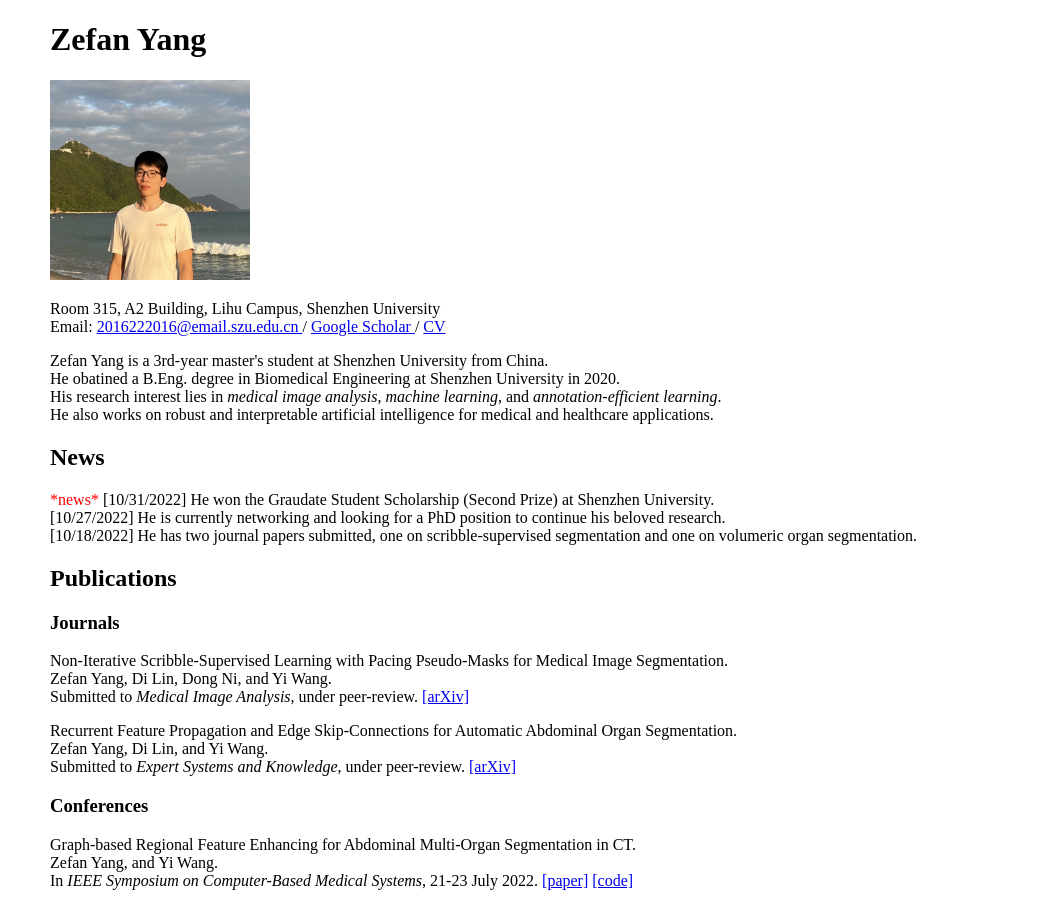
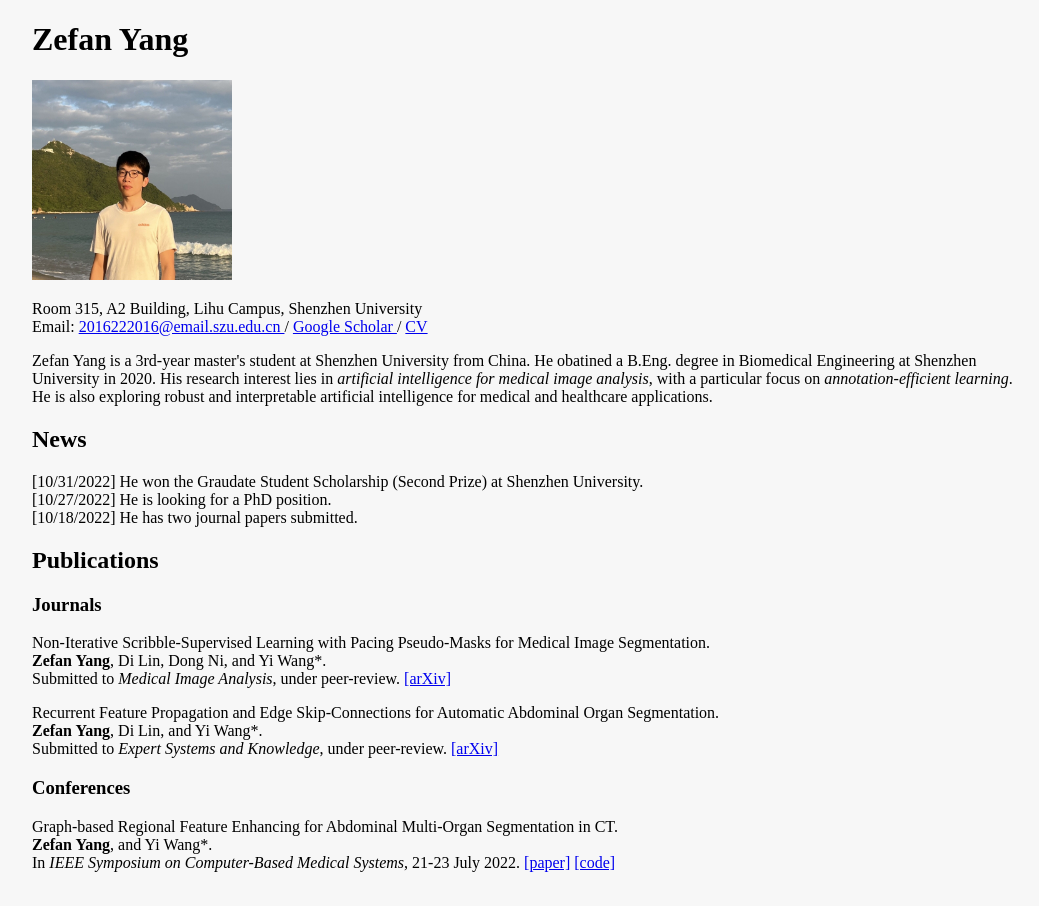
Before and after one commit to zefanyang/zefanyang.github.io, a plain HTML site: page index.html in a window 1280 px wide. Shown: the whole page, without its empty margins (108-1147 px from the left). Drawn offline with Linux system fonts and the light colour scheme.

Commit message:
update profile

```diff
--- a/index.html
+++ b/index.html
@@ -3,10 +3,11 @@
 	<head>
 		<title>Zefan Yang</title>
 		<link rel="icon" href="images/szu.png" width="16" height="16">
+		<link rel="stylesheet" href="style.css">
 	</head>
 
 	<body>
-		<div style="margin-left:150px">
+		<div class="container">
 			<header>
 			<h1> Zefan Yang </h1>
 			</header>
@@ -20,27 +21,22 @@
 			</p>
 
 			<p>
-			Zefan Yang is a 3rd-year master's student at Shenzhen University from China. <br>
-			He obatined a B.Eng. degree in Biomedical Engineering at Shenzhen University in 2020. <br>
-			His research interest lies in <i>medical image analysis</i>, <i>machine learning</i>,
-			and <i>annotation-efficient learning</i>. <br> He also works on robust and interpretable
-			artificial intelligence for medical and healthcare applications.
+			Zefan Yang is a 3rd-year master's student at Shenzhen University from China.
+			He obatined a B.Eng. degree in Biomedical Engineering at Shenzhen University in 2020.
+			His research interest lies in <i>artificial intelligence for medical image analysis</i>,
+			with a particular focus on <i>annotation-efficient learning</i>. He is also exploring robust
+			and interpretable artificial intelligence for medical and healthcare applications.
 			</p>
 
-		</div>
-
-		<div style="margin-left:150px">
 			<header>
 			<h2> News </h2>
 			</header>
 			<p>
-			<font color="red">*news*</font> [10/31/2022] He won the Graudate Student Scholarship (Second Prize) at Shenzhen University. <br>
-			[10/27/2022] He is currently networking and looking for a PhD position to continue his beloved research. <br>
-			[10/18/2022] He has two journal papers submitted, one on scribble-supervised segmentation and one on volumeric organ segmentation.
+			[10/31/2022] He won the Graudate Student Scholarship (Second Prize) at Shenzhen University. <br>
+			[10/27/2022] He is looking for a PhD position. <br>
+			[10/18/2022] He has two journal papers submitted.
 			</p>
-		</div>
 
-		<div style="margin-left:150px">
 			<header>
 			<h2> Publications </h2>
 			</header>
@@ -49,30 +45,28 @@
 			<h3> Journals <h3>
 			</header>
 			<p>
-			Non-Iterative Scribble-Supervised Learning with Pacing Pseudo-Masks for Medical Image Segmentation.<br>
-			Zefan Yang, Di Lin, Dong Ni, and Yi Wang. <br>
+			Non-Iterative Scribble-Supervised Learning with Pacing Pseudo-Masks for Medical Image Segmentation. <br>
+			<b>Zefan Yang</b>, Di Lin, Dong Ni, and Yi Wang&#42;. <br>
 			Submitted to <i>Medical Image Analysis</i>, under peer-review.
 			<a href=https://arxiv.org/abs/2210.10956>[arXiv]</a>
 			</p>
 
 			<p>
 			Recurrent Feature Propagation and Edge Skip-Connections for Automatic Abdominal Organ Segmentation.<br>
-			Zefan Yang, Di Lin, and Yi Wang. <br>
+			<b>Zefan Yang</b>, Di Lin, and Yi Wang&#42;. <br>
 			Submitted to <i>Expert Systems and Knowledge</i>, under peer-review.
 			<a href=https://arxiv.org/pdf/2201.00317.pdf>[arXiv]</a>
 			</p>
 
 			<header>
 			<h3> Conferences </h3>
-			Graph-based Regional Feature Enhancing for Abdominal Multi-Organ Segmentation in CT.<br>
-			Zefan Yang, and Yi Wang. <br>
+		  </header>
+			Graph-based Regional Feature Enhancing for Abdominal Multi-Organ Segmentation in CT. <br>
+			<b>Zefan Yang</b>, and Yi Wang&#42;. <br>
 			In <i>IEEE Symposium on Computer-Based Medical Systems</i>, 21-23 July 2022.
 			<a href=https://ieeexplore.ieee.org/abstract/document/9867126>[paper]</a>
 			<a href=https://github.com/zefanyang/organseg_dags>[code]</a>
 			</p>
-
-			</header>
-
 		</div>
 	</body>
 </html>
--- /dev/null
+++ b/style.css
@@ -0,0 +1,8 @@
+body {
+  background-color: #f7f7f7;
+}
+
+.container {
+  width: 1000px;
+  margin: 0 auto;
+}
```
